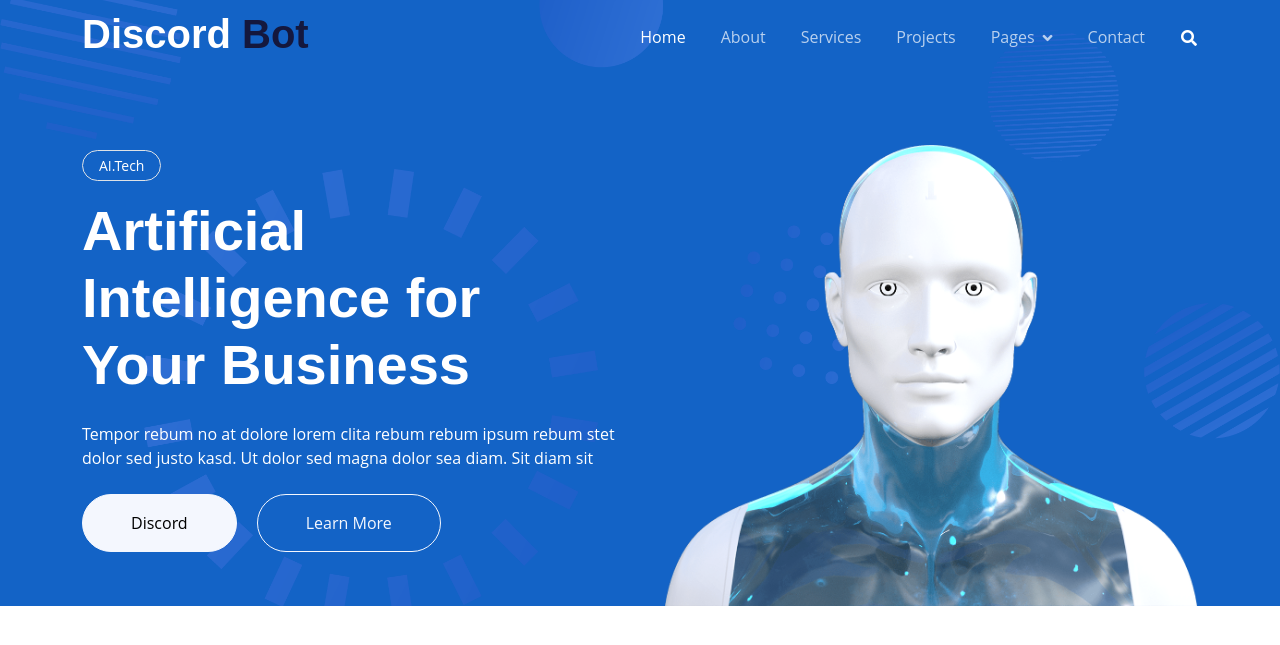
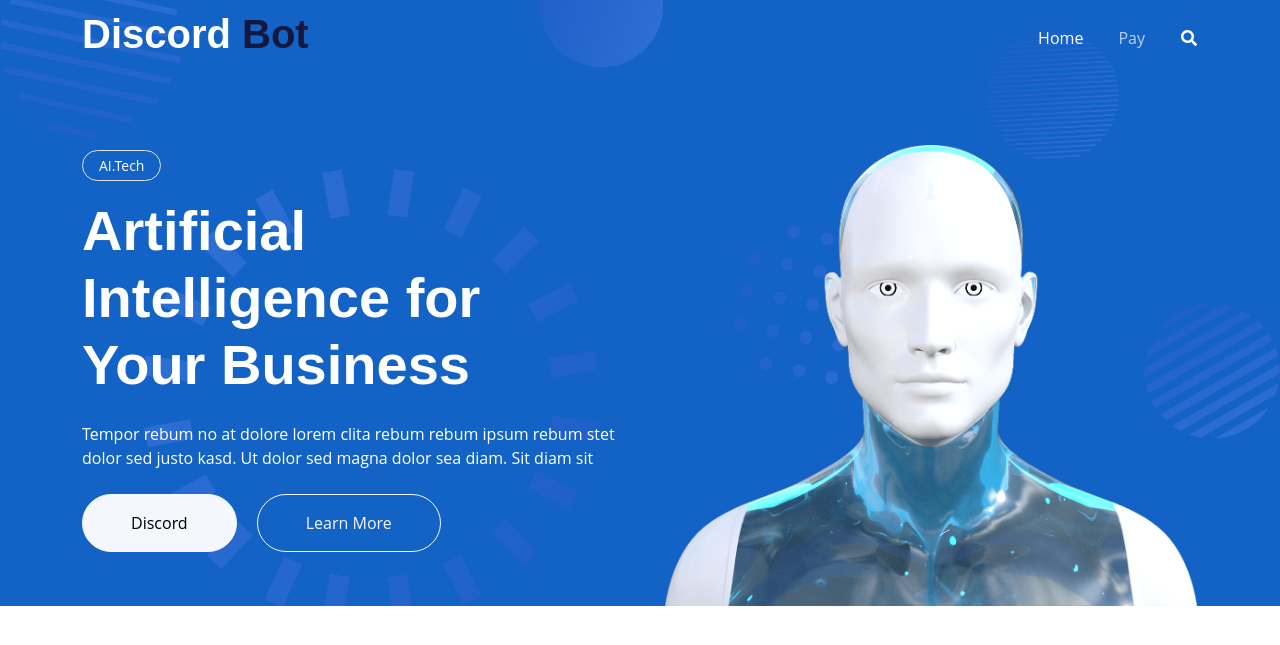
Before and after one commit to MarwaMasese/Mutugi-discord-bot, a Flask app: page / in a window 1280 px wide. Shown: the top 645 px of the page. Run offline with Flask 3, Linux system fonts and the light colour scheme; some libraries are stand-ins or nearby versions.

Commit message:
Small client confusion

```diff
--- a/app.py
+++ b/app.py
@@ -10,6 +10,10 @@ def home():
 @app.route('/dashboard')
 def dashboard():
     return render_template('dashboard/html/index.html')
+
+@app.route('/sucess')
+def sucess():
+    return "Payment was successfull"
 
 client_id = ""
 client_secret= ""
@@ -28,7 +32,7 @@ def pay():
         "payer": {
             "payment_method": "paypal"},
         "redirect_urls": {
-            "return_url": "http://localhost:5000/payment/execute",
+            "return_url": "http://localhost:5000/success",
             "cancel_url": "http://localhost:5000/"},
         "transactions": [{
             "item_list": {
--- a/templates/landing page/index.html
+++ b/templates/landing page/index.html
@@ -48,10 +48,8 @@
                 <div class="collapse navbar-collapse" id="navbarCollapse">
                     <div class="navbar-nav ms-auto">
                         <a href="#" class="nav-item nav-link active">Home</a>
-                        <a href="#" class="nav-item nav-link">About</a>
-                        <a href="#" class="nav-item nav-link">Services</a>
-                        <a href="#" class="nav-item nav-link">Projects</a>
-                        <div class="nav-item dropdown">
+                        <a href="{{url_for('pay')}}" class="nav-item nav-link"> Pay</a>
+                        <!-- <div class="nav-item dropdown">
                             <a href="#" class="nav-link dropdown-toggle" data-bs-toggle="dropdown">Pages</a>
                             <div class="dropdown-menu bg-light mt-2">
                                 <a href="feature.html" class="dropdown-item">Features</a>
@@ -60,8 +58,8 @@
                                 <a href="testimonial.html" class="dropdown-item">Testimonial</a>
                                 <a href="404.html" class="dropdown-item">404 Page</a>
                             </div>
-                        </div>
-                        <a href="contact.html" class="nav-item nav-link">Contact</a>
+                        </div> -->
+
                     </div>
                     <butaton type="button" class="btn text-white p-0 d-none d-lg-block" data-bs-toggle="modal"
                         data-bs-target="#searchModal"><i class="fa fa-search"></i></butaton>
```
